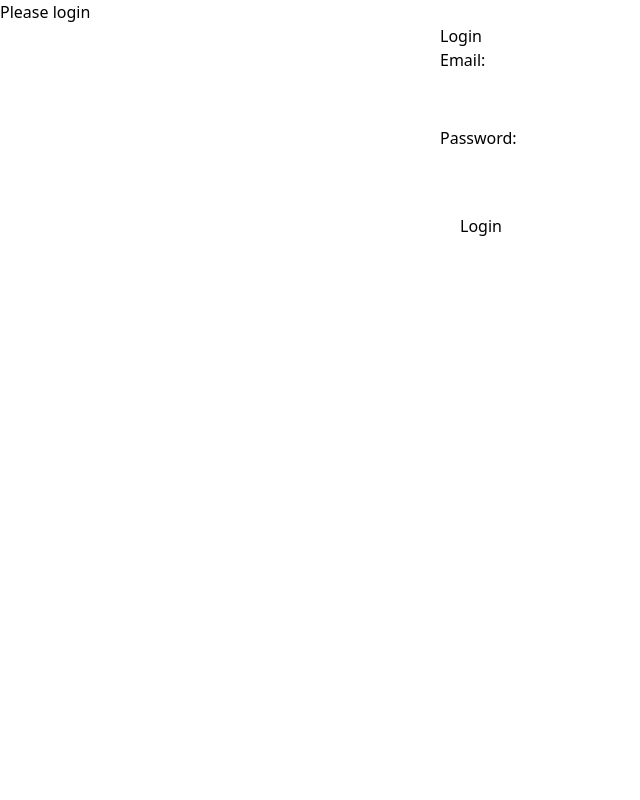
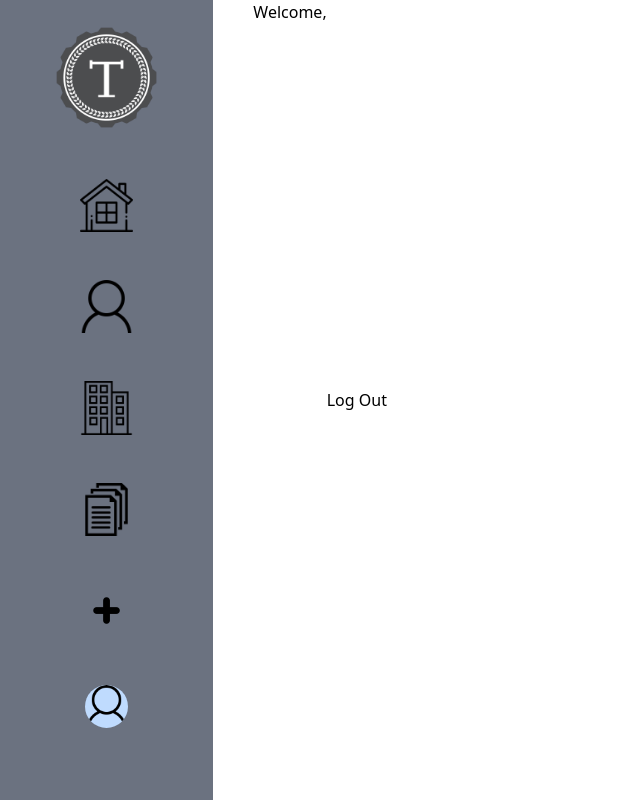
Before and after one commit to turingschool/tracker-crm-fe, a React (Create React App) app: page / in a window 1280 px wide. Shown: the whole page, without its empty margins (0-640 px from the left). Built offline with nearby package versions, Linux system fonts and the light colour scheme.

Commit message:
Bypassed login until it's fixed; should allow styling. Gonna (re)start testing.

```diff
--- a/src/App.tsx
+++ b/src/App.tsx
@@ -15,7 +15,7 @@ function App() {
 
   const [userId, setUserId] = useState(null);
   const [userData, setUserData] = useState< Partial < UserInfo >> ({});
-  const [isLoggedIn, setIsLoggedIn] = useState(false);
+  const [isLoggedIn, setIsLoggedIn] = useState(true);   // temporary until the login is fixed
 
   const handleLogin = async (id: number) => {
     try {
--- a/src/Login.tsx
+++ b/src/Login.tsx
@@ -27,24 +27,18 @@ const LoginForm = ({ onLogin }: { onLogin: (id: number) => void }) => {
       });
 
       if (!response.ok) {
-        console.log(response);
         const errorData = await response.json();
         throw new Error(errorData.message || 'Login failed');
       }
 
       const responseData = await response.json();
-      console.log(responseData)
       onLogin(responseData.data.id);
       setSuccessMessage('Login successful!');
       console.log('Response data:', responseData);
     } catch (error) {
       if (error instanceof Error) {
-        console.log(error);
-
         setErrorMessage(`Error logging in: ${error.message}`);
       } else {
-        console.log(error);
-
         setErrorMessage('An unexpected error occurred');
       }
     }
```
